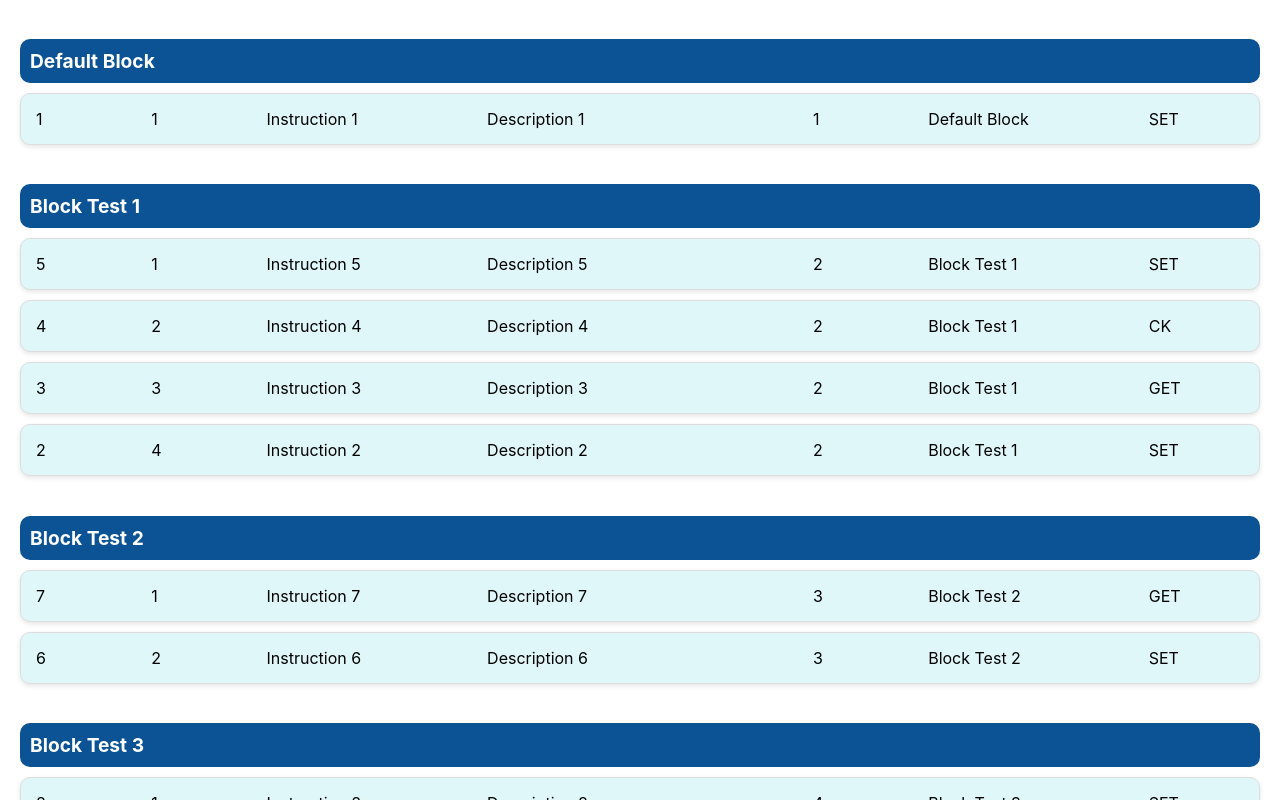
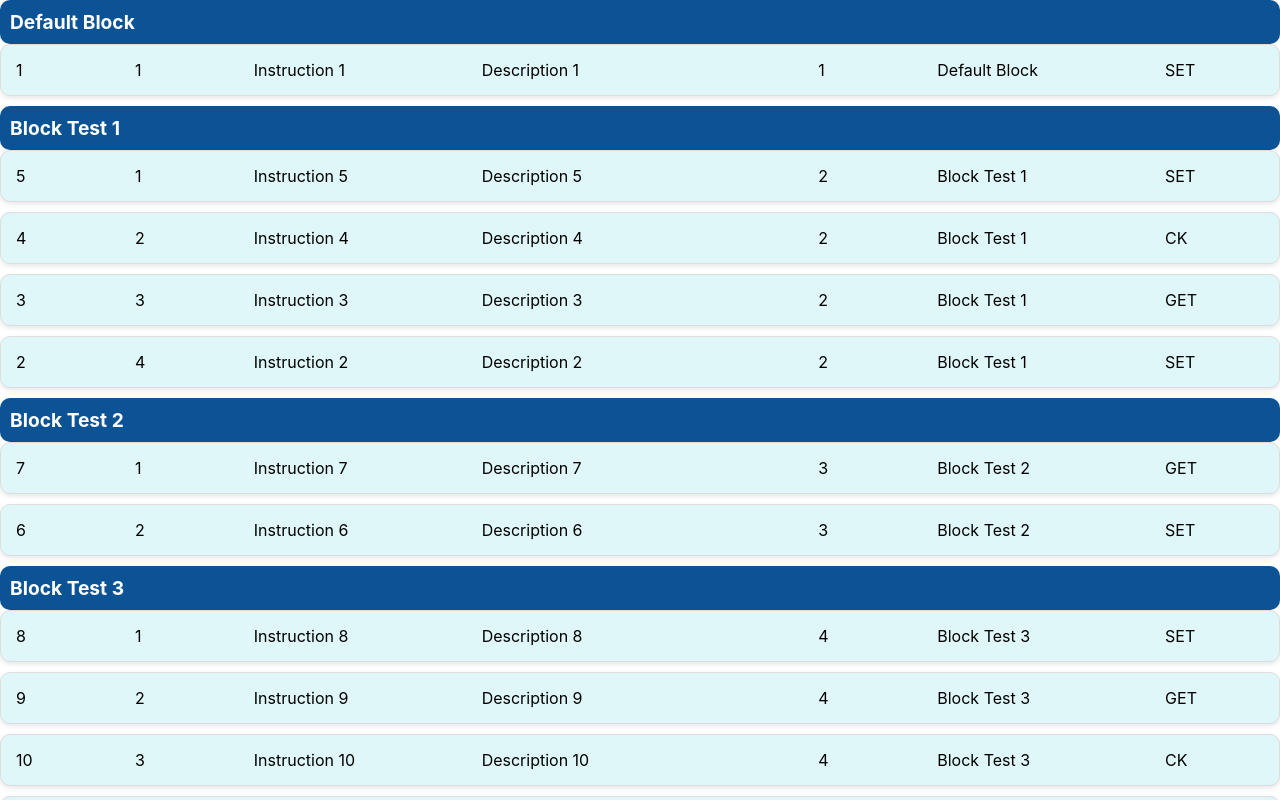
Before and after one commit to OsvaldoMartini/ar-react-ts-grid, a React (Create React App) app: page / in a window 1280 px wide. Shown: the top 800 px of the page. Built offline with nearby package versions, Linux system fonts and the light colour scheme.

Commit message:
Update griditem.scss

```diff
--- a/src/components/griditem.scss
+++ b/src/components/griditem.scss
@@ -1,38 +1,29 @@
 .grid-container {
-  padding: 20px;
+  padding: 0; /* No padding to ensure the first block starts at the top */
+  margin: 0; /* Ensure no margin for the container */
   display: flex;
   flex-direction: column;
+  gap: 10px; /* Consistent gap between blocks */
 }
 
 .block {
-  margin-bottom: 20px;
+  margin: 0; /* No margin for blocks */
 }
 
 .block-title {
-  margin-bottom: 10px;
   font-size: 1.2em;
   font-weight: bold;
   background-color: #0b5394; /* Dark blue */
   color: white;
   padding: 10px;
   border-radius: 10px;
+  margin: 0; /* No margin around the block title */
 }
 
 .instructions-list {
   display: flex;
   flex-direction: column;
-  gap: 10px; /* Adds space between rows */
-}
-
-.header-row {
-  display: grid;
-  grid-template-columns: 1fr 1fr 2fr 3fr 1fr 2fr 1fr; /* Defines the column widths */
-  gap: 10px;
-  padding: 10px;
-  font-weight: bold;
-  background-color: #e0f7fa; /* Light blue for the header row */
-  border-radius: 10px; /* Rounded corners for the header row */
-  border-bottom: 2px solid #0b5394;
+  gap: 10px; /* Adds space between instruction rows */
 }
 
 .instruction-item {
@@ -46,6 +37,10 @@
   border: 1px solid #ddd;
 }
 
+.instruction-item:last-child {
+  margin-bottom: 0; /* Remove any bottom margin from the last row */
+}
+
 .instruction-item span {
   padding: 5px;
 }
```
